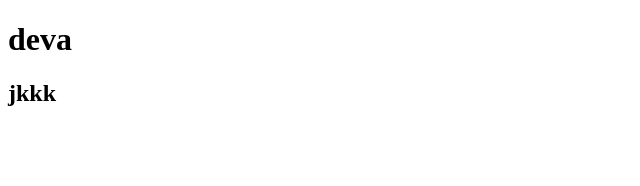
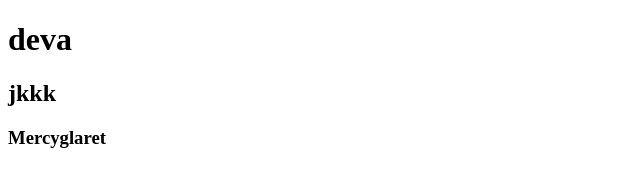
Before and after one commit to Devaprakash-coder/git-trial, a plain HTML site: page index.html in a window 1280 px wide. Shown: the whole page, without its empty margins (0-640 px from the left). Drawn offline with Linux system fonts and the light colour scheme.

Commit message:
mercy cgange

```diff
--- a/index.html
+++ b/index.html
@@ -9,6 +9,6 @@
 <body>
     <h1>deva</h1>
     <h2>jkkk</h2>
-
+    <h3>Mercyglaret</h3>
 </body>
 </html>
```
